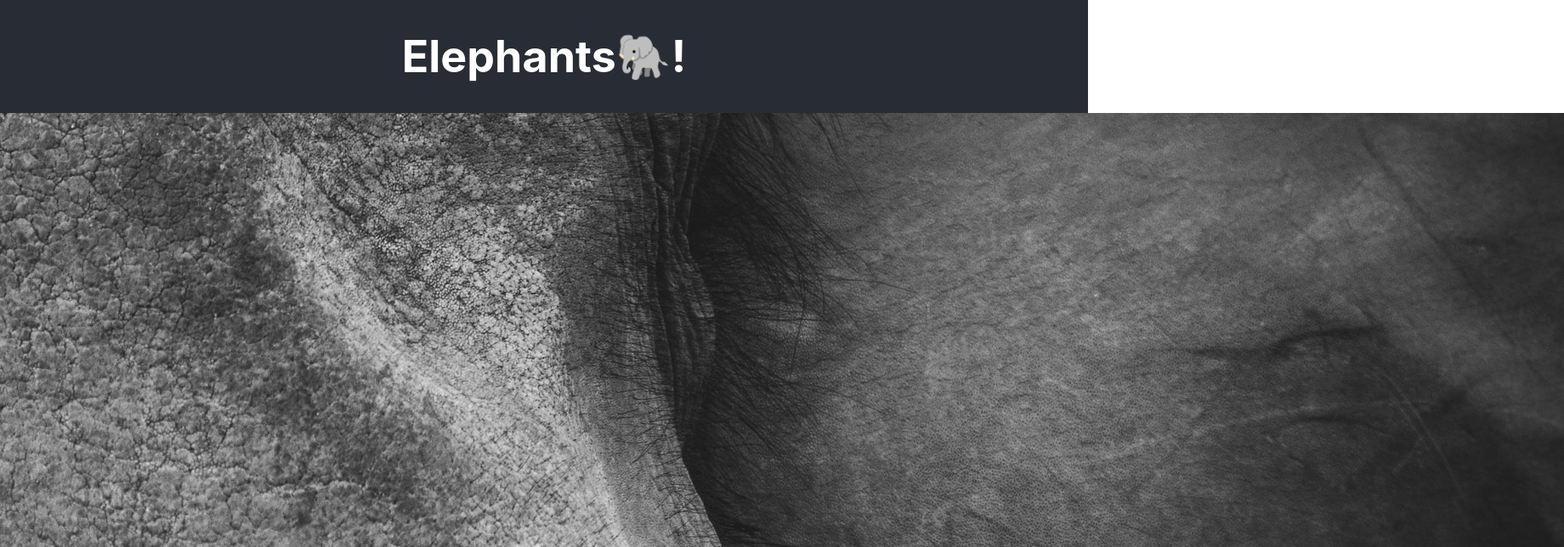
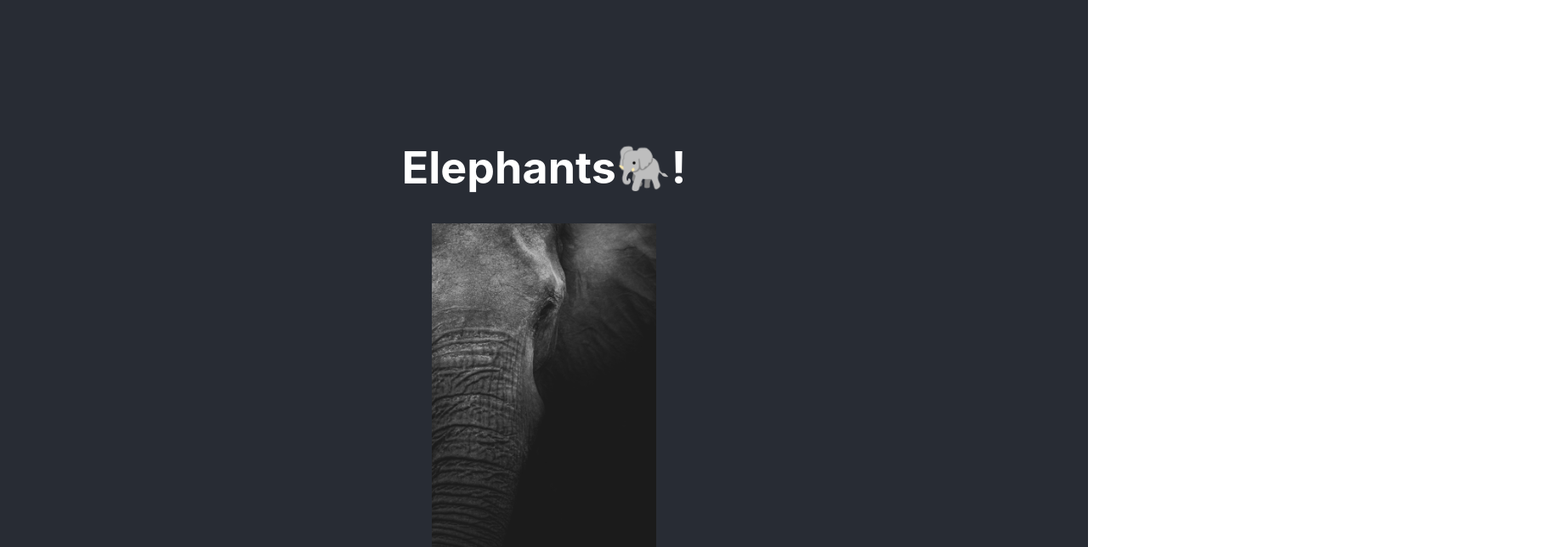
Before and after one commit to JoyUmoekpo/Elephant-Encyclopedia, a React (Create React App) app: page / in a window 1280 px wide. Shown: the top 644 px of the page at 85% size, 1840 px wide, since content can reach past the window. Built offline with nearby package versions, Linux system fonts and the light colour scheme.

Commit message:
Sized cover image

```diff
--- a/src/components/HomePage/HomePage.css
+++ b/src/components/HomePage/HomePage.css
@@ -0,0 +1,3 @@
+.cover {
+  height: 400px;
+}
--- a/src/components/HomePage/HomePage.js
+++ b/src/components/HomePage/HomePage.js
@@ -5,7 +5,8 @@ import elephantCover from "../../assets/elephant--homepage-cover.jpg";
 const HomePage = () => {
 	return (
 		<div>
-			<img src={elephantCover} alt="Homepage Cover" />
+			{" "}
+			<img src={elephantCover} alt="Homepage Cover" className="cover" />{" "}
 		</div>
 	);
 };
```
